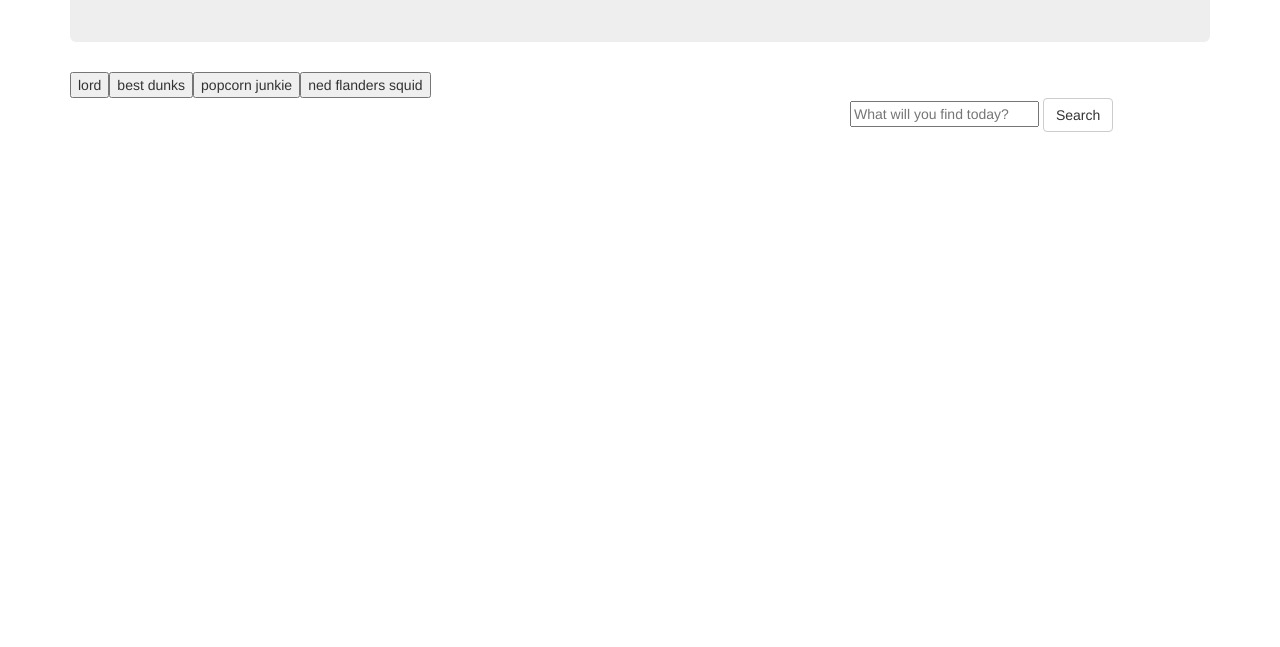
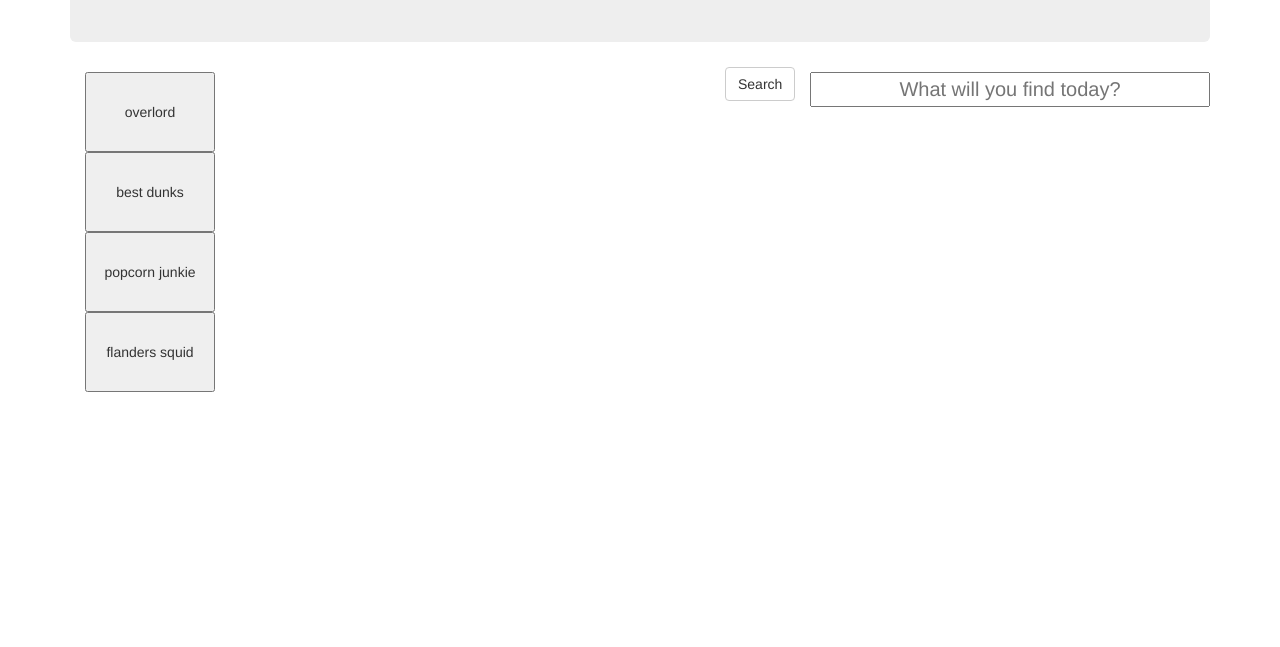
Before and after one commit to LuvsWubs/GIFtastic, a plain HTML site: page index.html in a window 1280 px wide. Shown: the part 153-800 px from the top of the page. Drawn offline with nearby package versions, Linux system fonts and the light colour scheme.

Commit message:
better css

```diff
--- a/GIFtastic.css
+++ b/GIFtastic.css
@@ -1,4 +1,31 @@
-.jumbotron {
-	background-image: ("https://cdn.theatlantic.com/assets/media/img/mt/2015/06/rbow-1/lead_960.jpg?1435518405");
+.container {
+	background-image: url ("https://cdn.theatlantic.com/assets/media/img/mt/2015/06/rbow-1/lead_960.jpg?1435518405");
 
 }
+
+#defaultButtons, #new-GIFs {
+	width: 150px;
+	height: 120px;
+}
+
+#userSearchTerm {
+	width: 400px;
+	text-align: center;
+	position: relative;
+	right: -425px;
+	font-size: 20px;
+}
+
+.buttonClass {
+	width: 130px;
+	height: 80px;
+	padding: 10px 10px;
+	text-align: center;
+	display: block;
+}
+
+#add-GIF {
+	position: relative;
+	right: -340px;
+	top: -40px;
+}
--- a/GIFtastic.js
+++ b/GIFtastic.js
@@ -6,26 +6,30 @@ var searchTerm = "";
 var resultNum = 0;
 var url = "";
 
-var getGIFvalue = $("#userSearchTerm").val(""); //.val vs .attr??
-var defaultButtons = ["ned flanders squid", "popcorn junkie", "best dunks", "lord"];
+var getGIFvalue = $("#userSearchTerm").val(""); //.val vs .attr? does it matter for only 1 listed element?
+var defaultButtons = ["flanders squid", "popcorn junkie", "best dunks", "overlord"];
 console.log(defaultButtons);
 
 //iterate through defaultButtons using JQuery
 //nb: forEach method needs to utilize the es5-shim library for IE 8 & earlier versions
 $.each(defaultButtons, function(index , value) {
-	//create a variable for the new button div in the DOM
-	var button = $("<button>");
+	//create a variable for the new buttons in the DOM
+	var getGIFbuttons = $("<button>");
 	//add a class identifier
-	button.addClass("buttonClass");
+	getGIFbuttons.addClass("buttonClass");
+	//add data attribute named getGIF-[defaultButtons]
+	getGIFbuttons.attr("id", "data-getGIF" + defaultButtons[index]);
 	//grab the text of each defaultButtons index
-	button.html(defaultButtons[index]);
+	getGIFbuttons.html(defaultButtons[index]);
 	//prepend the new button div to #defaultButtons
-	$("#defaultButtons").prepend(button);
+	$("#defaultButtons").prepend(getGIFbuttons);
 	console.log(index, value);
 });
 
 //new function for the api call
 function apiCall() {
+	//assign the GIF buttons data- name as a search term
+	var currentButton = $(event.currentTarget).data("name");
 	//redefine url variable to include the getGIFvalue & api key
 	url = ("http://api.giphy.com/v1/gifs/search?q=" + getGIFvalue + "&api_key=" + authkey);
 	console.log(url);
@@ -38,13 +42,6 @@ function apiCall() {
 			var tempGif = json.data[index].images
 			console.log(tempGif);
 			console.log(tempGif.original.url);
-			//redefine desired resultNum to 10
-			var resultNum = 10;
-			//use text from getGIFvalue to request 10 GIFs from url API
-			for (var i = 0; i < resultNum; i++) {
-			//prepend the still image to the new-GIFs div
-			$("#new-GIFs").prepend(tempGif.original_still.url);
-			};
 		});
 	});
 	//return the apiCall function to be reused when the #add-GIF is clicked
@@ -52,29 +49,44 @@ function apiCall() {
 };
 
 //when the add-GIF button is clicked..
-$("#add-GIF").click(function() {
+$("#add-GIF").click(function(event) {
+	//prevent page from reload during api call
+	event.preventDefault();
 	//if text is entered into userSearchTerm,
 	while (getGIFvalue === true) {
 		//run the apiCall function
 		apiCall();
-		//create a variable for the new DOM div
+		//create a variable for the new DOM div to hold the new GIF search buttons
 		var newButtons = ("<div>");
+		//.empty the div holding the newButtons
+		newButtons.empty();
+		//.push the new GIFs onto the defaultButtons array
+		newButtons.push(getGIFvalue);
+		//redefine desired resultNum to 10
+		var resultNum = 10;
+		//use text from getGIFvalue to request 10 GIFs from url API
+		for (var i = 0; i < resultNum; i++) {
+			//prepend the still image to the new-GIFs div
+			$("#new-GIFs").prepend(tempGif.original_still.url);
+		};
 		//display images on page
 		newButtons.html(getGIFvalue[index]);
-		//clear the #userSearchTerm text (.empty?)
+		//clear the #userSearchTerm text (could use .empty()? or .val("")?)
 		$("#userSearchTerm").remove("");
 	};
 });
 
-//create an object that includes defaultButtons & newGIFs (value=??)
+//create an object that includes defaultButtons & newGIFs (value=true??)
 var allButtons = {
 	defaultButtons: true,
 	newGIFs: true,
 };
 
 //when allButtons are clicked run a function..
-$.each(allButtons, function() {
+$(document.body).on("click", allButtons, function() {
+	//get the data attribute of the selected GIF
+	var clickedGIF = $(this).attr("data-getGIF");
 	//that will toggle the image from original_still to original when clicked
-	$("#new-GIFs").toggleClass();
+	$("#new-GIFs" + clickedGIF).toggleClass();
 });
 });
--- a/index.html
+++ b/index.html
@@ -18,11 +18,11 @@
       GIF Search
       </h1>
     </div>
-    <div class="buttons-row row">
+    <div class="default-buttons-row">
       <div class="col-sm-12, col-md-12, col-lg-12" button type="submit" id="defaultButtons">
       </div>
     </div>
-    <div class="GIFs-row row">
+    <div class="GIFs-row-row">
       <div class="col-sm-12, col-md-8, col-lg-8" id="new-GIFs">
       </div>
       <div class="col-sm-12, col-md-4, col-lg-4">
```
